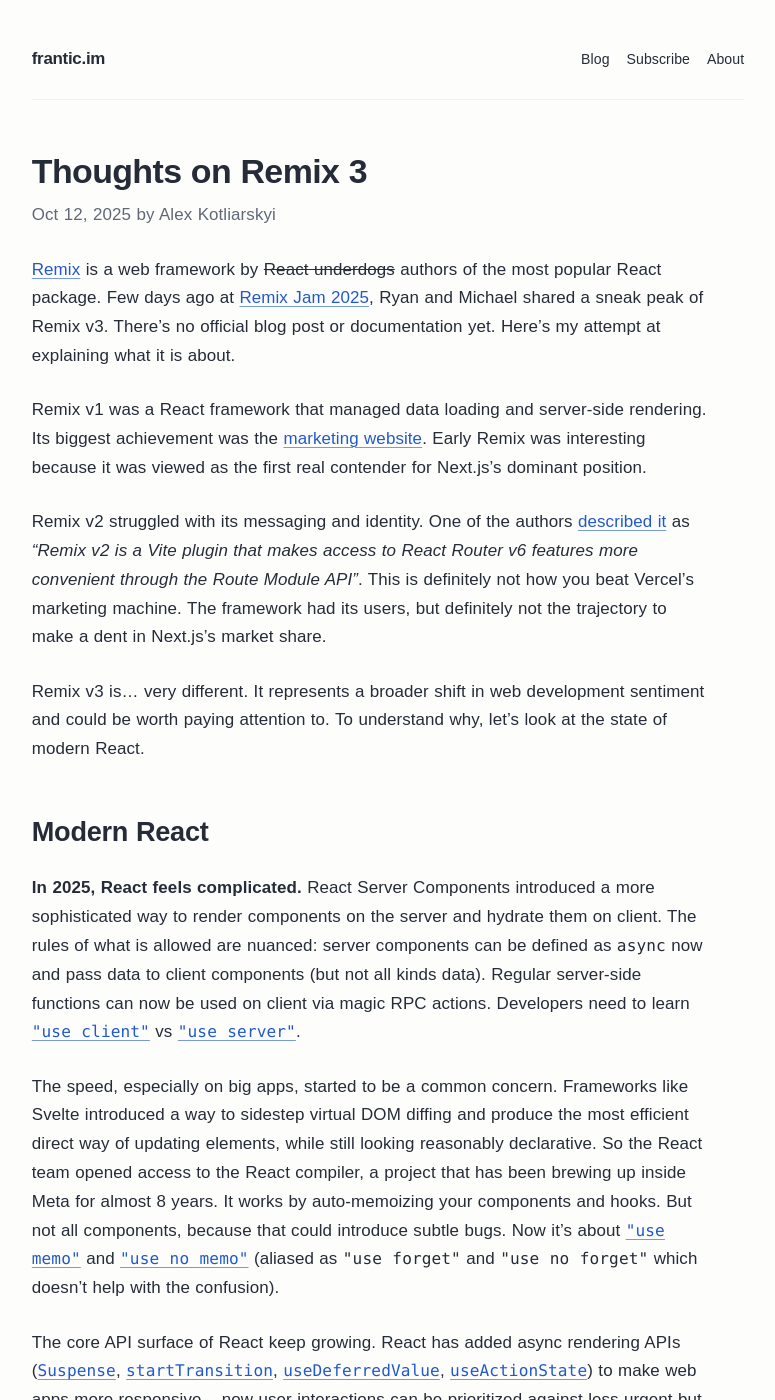
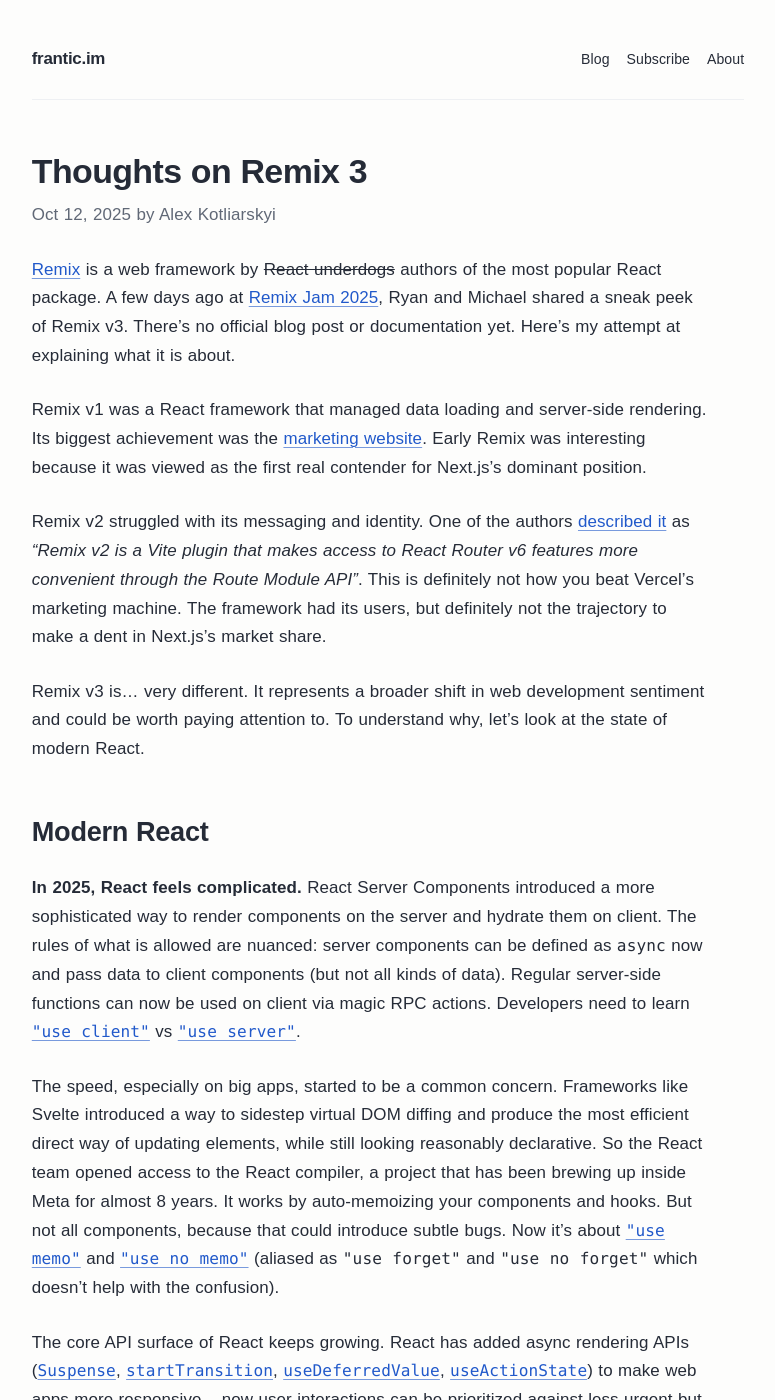
Before and after one commit to frantic/frantic.github.io, a Jekyll site: the page built from _posts/2025-10-12-remix-3.md, in a window 1280 px wide and 1400 px high. Shown: the whole window, without its empty margins (252-1027 px from the left). Built offline with Jekyll 4.4.1, drawn with Linux system fonts in a browser that asks for light colours; some of the changed text lies outside the part shown.

Commit message:
fix typos in Remix 3 blog post

```diff
--- a/_posts/2025-10-12-remix-3.md
+++ b/_posts/2025-10-12-remix-3.md
@@ -8,7 +8,7 @@ tags:
   - react
 ---
 
-[Remix](https://remix.run/) is a web framework by ~~React underdogs~~ authors of the most popular React package. Few days ago at [Remix Jam 2025](https://remix.run/jam/2025), Ryan and Michael shared a sneak peak of Remix v3. There's no official blog post or documentation yet. Here's my attempt at explaining what it is about.
+[Remix](https://remix.run/) is a web framework by ~~React underdogs~~ authors of the most popular React package. A few days ago at [Remix Jam 2025](https://remix.run/jam/2025), Ryan and Michael shared a sneak peek of Remix v3. There's no official blog post or documentation yet. Here's my attempt at explaining what it is about.
 
 Remix v1 was a React framework that managed data loading and server-side rendering. Its biggest achievement was the [marketing website](https://remix.run/). Early Remix was interesting because it was viewed as the first real contender for Next.js's dominant position.
 
@@ -18,17 +18,17 @@ Remix v3 is… very different. It represents a broader shift in web development
 
 ## Modern React
 
-**In 2025, React feels complicated.** React Server Components introduced a more sophisticated way to render components on the server and hydrate them on client. The rules of what is allowed are nuanced: server components can be defined as `async` now and pass data to client components (but not all kinds data). Regular server-side functions can now be used on client via magic RPC actions. Developers need to learn [`"use client"`](https://react.dev/reference/rsc/use-client) vs [`"use server"`](https://react.dev/reference/rsc/use-server).
+**In 2025, React feels complicated.** React Server Components introduced a more sophisticated way to render components on the server and hydrate them on client. The rules of what is allowed are nuanced: server components can be defined as `async` now and pass data to client components (but not all kinds of data). Regular server-side functions can now be used on client via magic RPC actions. Developers need to learn [`"use client"`](https://react.dev/reference/rsc/use-client) vs [`"use server"`](https://react.dev/reference/rsc/use-server).
 
 The speed, especially on big apps, started to be a common concern. Frameworks like Svelte introduced a way to sidestep virtual DOM diffing and produce the most efficient direct way of updating elements, while still looking reasonably declarative. So the React team opened access to the React compiler, a project that has been brewing up inside Meta for almost 8 years. It works by auto-memoizing your components and hooks. But not all components, because that could introduce subtle bugs. Now it's about [`"use memo"`](https://react.dev/reference/react-compiler/directives/use-memo) and [`"use no memo"`](https://react.dev/reference/react-compiler/directives/use-no-memo) (aliased as `"use forget"` and `"use no forget"` which doesn't help with the confusion).
 
-The core API surface of React keep growing. React has added async rendering APIs ([`Suspense`](https://react.dev/reference/react/Suspense), [`startTransition`](https://react.dev/reference/react/startTransition), [`useDeferredValue`](https://react.dev/reference/react/useDeferredValue), [`useActionState`](https://react.dev/reference/react/useActionState)) to make web apps more responsive -- now user interactions can be prioritized against less urgent but expensive component tree updates, but require you to reason about "active" and "pending" states. The other new APIs are also seen as complex and niche. Just look at the documentation for [`useEffectEvent`](https://react.dev/reference/react/useEffectEvent) (but try to guess what it's doing before you click).
+The core API surface of React keeps growing. React has added async rendering APIs ([`Suspense`](https://react.dev/reference/react/Suspense), [`startTransition`](https://react.dev/reference/react/startTransition), [`useDeferredValue`](https://react.dev/reference/react/useDeferredValue), [`useActionState`](https://react.dev/reference/react/useActionState)) to make web apps more responsive -- now user interactions can be prioritized against less urgent but expensive component tree updates, but require you to reason about "active" and "pending" states. The other new APIs are also seen as complex and niche. Just look at the documentation for [`useEffectEvent`](https://react.dev/reference/react/useEffectEvent) (but try to guess what it's doing before you click).
 
-**Nobody forces developer to use these features.** In fact even the oldest `createReactClass` with mixins work just fine with the official `create-react-class` npm package. You can still use that style of React today, you don't have to adopt any of the new modern features.
+**Nobody forces developers to use these features.** In fact even the oldest `createReactClass` with mixins work just fine with the official `create-react-class` npm package. You can still use that style of React today, you don't have to adopt any of the new modern features.
 
 Except, [you kind of have to](https://react.dev/learn/creating-a-react-app) -- these features are shoved into developers' throats via [Next.js](https://nextjs.org/). React itself gave up attempts at being a framework. It was just too much work to keep up with fast paced JS tooling, and Facebook had their own setup not worth opensourcing.
 
-Next.js itself went though some painful transitions ([pages router](https://nextjs.org/docs/pages) vs [app router](https://nextjs.org/docs/app/getting-started)) and left developers who live on the bleeding edge badly hurt. On top of the API churn, Next.js has a whole another layer of complexity caused by Vercel. Vercel deploys fullstack Next.js apps in its own special way -- some code runs in the browser, some in AWS Lambda (with 3x markup), and some in its proprietary worker runtime ("middleware" must be one of the biggest lies that caused developer-decades of confusion and frustration).
+Next.js itself went through some painful transitions ([pages router](https://nextjs.org/docs/pages) vs [app router](https://nextjs.org/docs/app/getting-started)) and left developers who live on the bleeding edge badly hurt. On top of the API churn, Next.js has a whole another layer of complexity caused by Vercel. Vercel deploys fullstack Next.js apps in its own special way -- some code runs in the browser, some in AWS Lambda (with 3x markup), and some in its proprietary worker runtime ("middleware" must be one of the biggest lies that caused developer-decades of confusion and frustration).
 
 All this stuff is just… too much. In fact, even explaining the problems these features and frameworks are trying to fix took Dan several [conferences](https://overreacted.io/react-for-two-computers/) and [blog posts](https://overreacted.io/the-two-reacts/) to describe. People who get it, get it. RSC, Suspense, React Compiler are really powerful and solve real problems some companies have.
 
```
Also changed, not shown: other parts of _posts/2025-10-12-remix-3.md (+2 -2 lines).
